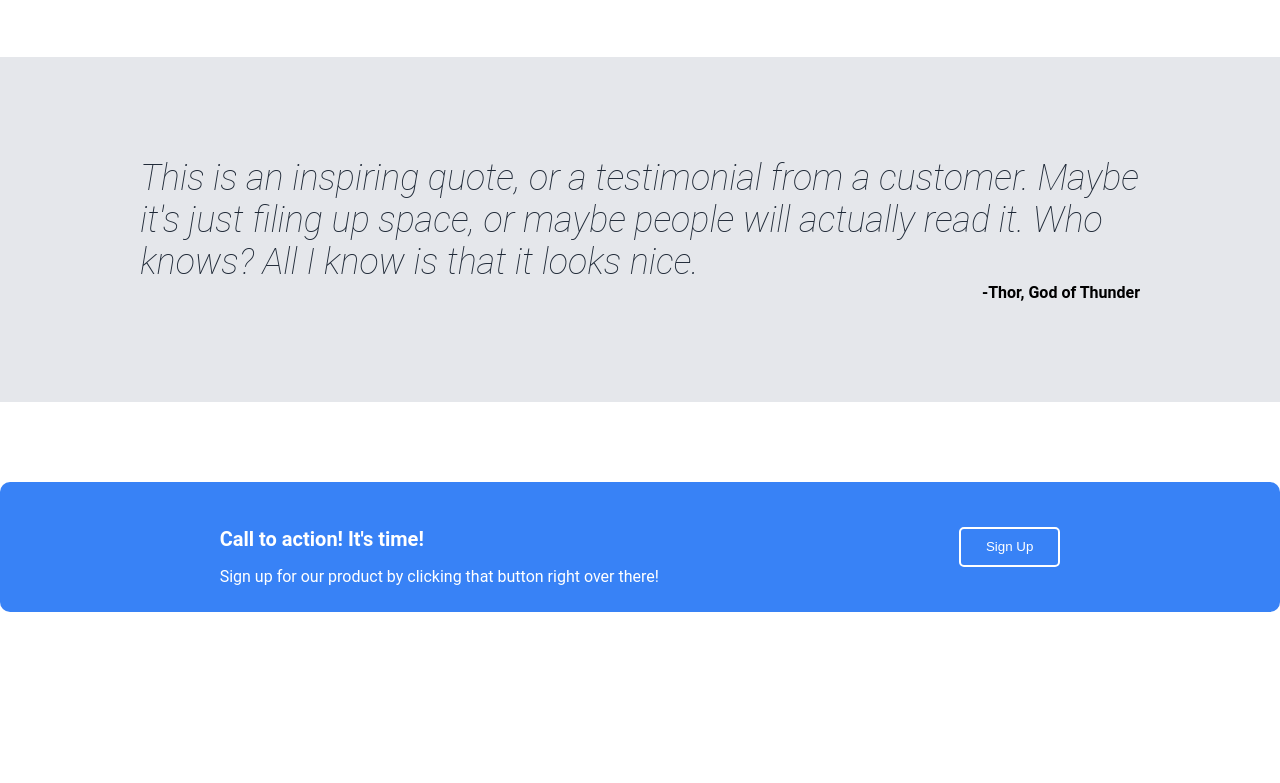
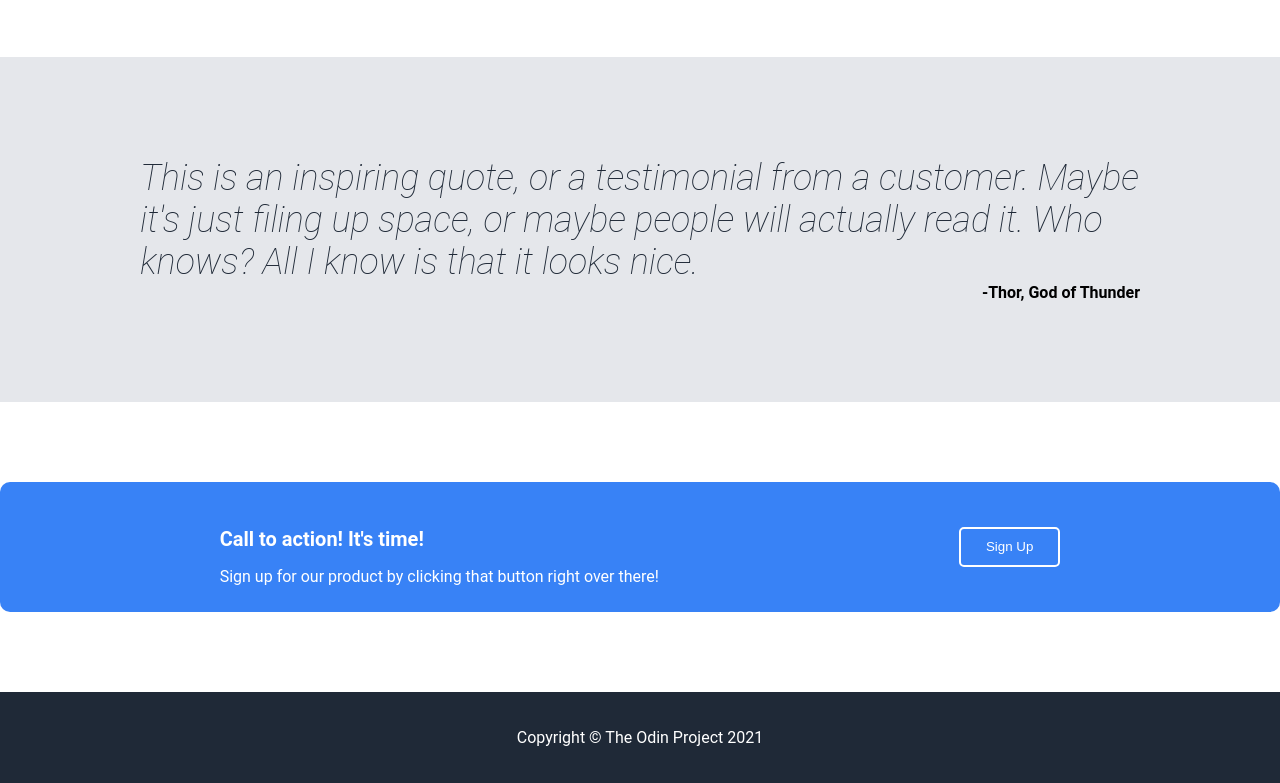
Before and after one commit to Mak-2805/odin-landing-page, a plain HTML site: page index.html in a window 1280 px wide. Shown: the part 1268-2051 px from the top of the page. Before the commit the page ends 1960 px from the top, so only its background shows below. Drawn offline with Linux system fonts and the light colour scheme.

Commit message:
add the proper html and styling for the footer container in the index and styles file

```diff
--- a/index.html
+++ b/index.html
@@ -120,7 +120,7 @@
     </div>
 
     <div class="footer">
-
+        <p>Copyright © The Odin Project 2021</p>
     </div>
 </body>
 </html>
--- a/styles.css
+++ b/styles.css
@@ -183,3 +183,15 @@ ul{
     border-radius: 5px;
     padding: 0 25px;
 }
+
+.footer{
+    display: flex;
+    justify-content: center;
+    align-items: center;
+    background-color: #1F2937;
+}
+
+.footer p{
+    color: white;
+    padding: 20px 0;
+}
```
